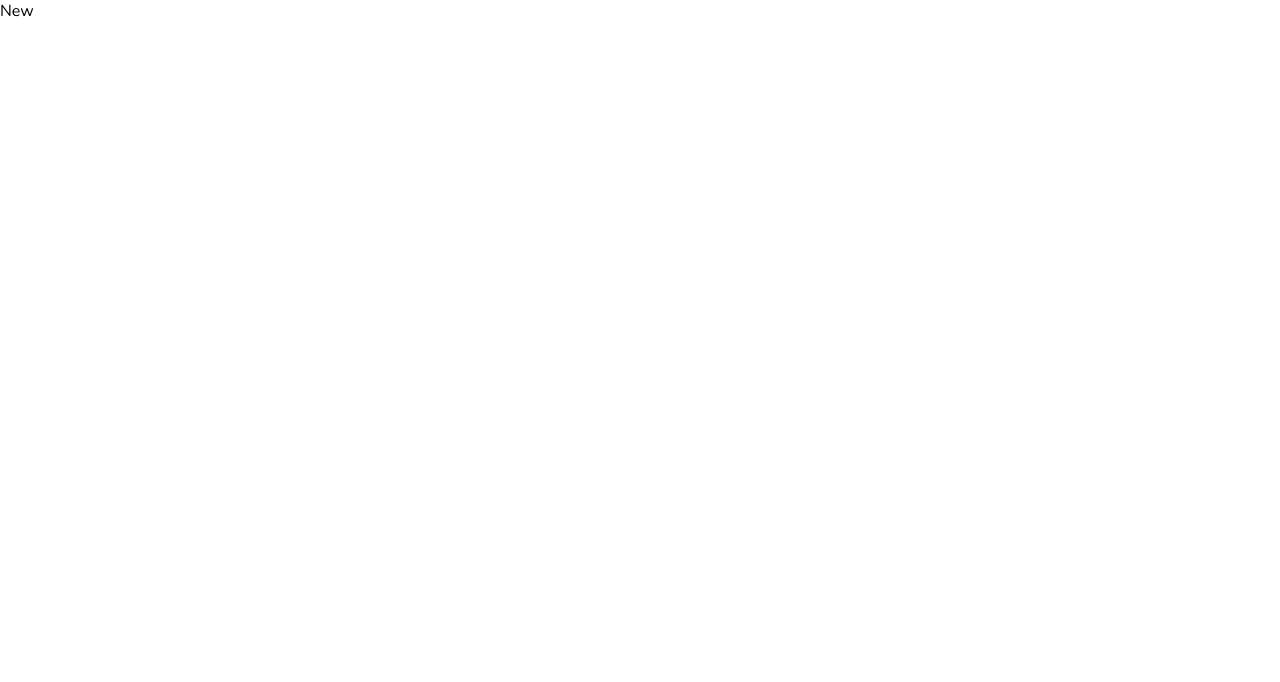
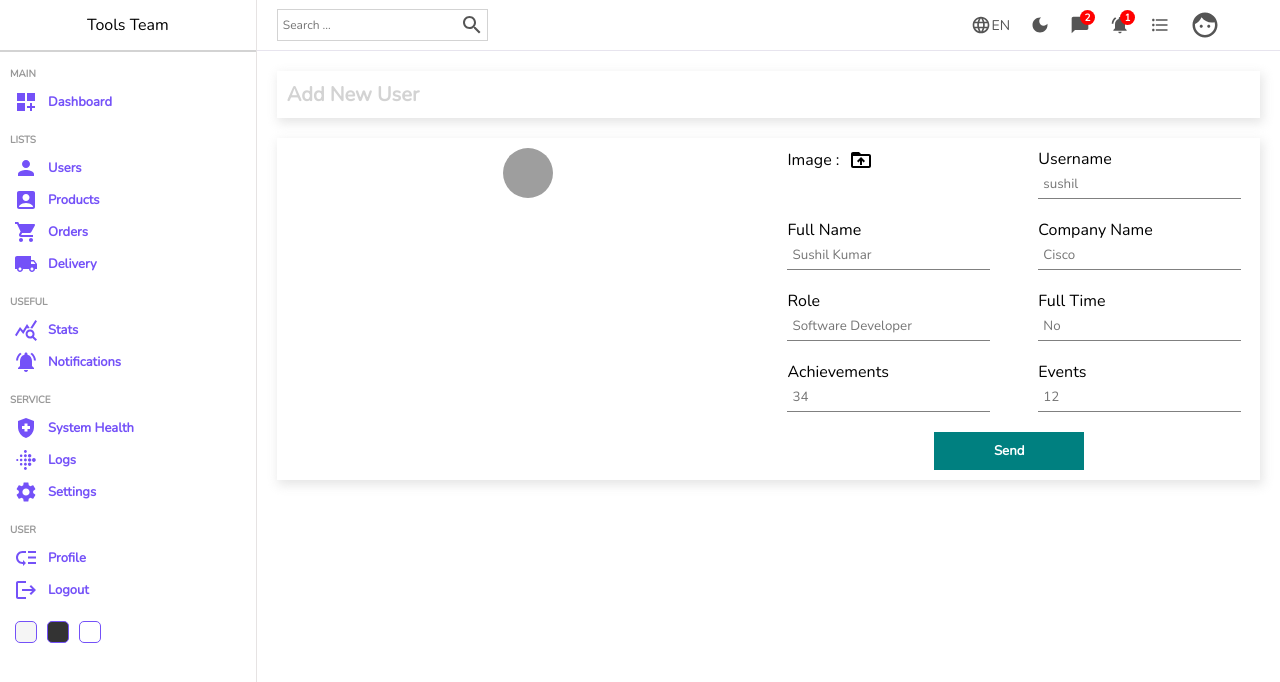
Before and after one commit to Sushil456/Dashboard, a React (Create React App) app: page /users/new in a window 1280 px wide. Shown: the top 682 px of the page. Built offline with nearby package versions, Linux system fonts and the light colour scheme; grey boxes are pictures that could not be loaded.

Commit message:
New Page is created with two sources prductInputs and userInputs in datasource.js file, which help to show default one before user submit anything.

```diff
--- a/src/App.js
+++ b/src/App.js
@@ -4,6 +4,7 @@
 import { List } from "./Pages/List/List"
 import { Single } from "./Pages/Single/Single"
 import { New } from "./Pages/New/New"
+import { productInputs, userInputs } from "./formSource"
 export const App = () =>{
   return(
     <div className="App">
@@ -16,13 +17,13 @@
             <Route path="users">
               <Route index element={<List/>}/>
               <Route path=":userId" element={<Single/>} />
-              <Route path="new" element={<New/>} />
+              <Route path="new" element={<New inputs={userInputs} title='Add New User' />} />
             </Route>
             {/* Products Route  */}
             <Route path="products">
               <Route index element={<List/>}/>
               <Route path=":productId" element={<Single/>} />
-              <Route path="new" element={<New/>} />
+              <Route path="new" element={<New inputs={productInputs} title='Add New Product' />} />
             </Route>
           </Route>
         </Routes>
--- a/src/Pages/New/New.jsx
+++ b/src/Pages/New/New.jsx
@@ -1,6 +1,52 @@
+import { useState } from 'react';
+import { Navbar } from '../../Components/Navbar/Navbar';
+import { Sidebar } from '../../Components/Sidebar/Sidebar';
+import './New.scss';
+import DriveFolderUploadIcon from '@mui/icons-material/DriveFolderUpload';
+export const New = ({inputs, title}) => {
 
-export const New = () => {
+  const [file, setFile] = useState('')
+  // create file state to store img
   return (
-    <div>New</div>
+    <div className='new' >
+      <Sidebar />
+      <div className="newContainer">
+        <Navbar />
+
+        <div className="top">
+          <h1>{title}</h1>
+
+        </div>
+        <div className="bottom">
+
+          <div className="left">
+            <img src={file ? URL.createObjectURL(file) : 'prev img url'} alt="" />
+            {/* here src={file ? URL.createObjectURL(file) : 'prev img url'} which first check if new file is creted or not if not then it set to one default one  */}
+          </div>
+
+          <div className="right">
+            <form>
+
+              <div className="formInput" key={inputs.id}>
+                <label htmlFor='file' >Image : <DriveFolderUploadIcon className='icon' /></label>
+                <input type="file" onChange={e => setFile(e.target.files[0] )}  id='file' style={{display:'none'}} />
+              </div>
+              {/* here e.target.files[0] to take only one image  */}
+              {inputs.map((input) =>(
+                <div className="formInput">
+                <label >{input.label}</label>
+                <input type={input.type} placeholder={input.placeholder}/>
+              </div>
+              ))}
+
+
+              <button>Send</button>
+
+            </form>
+          </div>
+        </div>
+
+      </div>
+    </div>
   )
 }
--- a/src/Pages/New/New.scss
+++ b/src/Pages/New/New.scss
@@ -0,0 +1,80 @@
+ .new{
+    width: 100%;
+    display: flex;
+
+    .newContainer{
+        flex: 6;
+
+        .top, .bottom{
+
+            padding: 10px;
+            margin: 20px;
+            -webkit-box-shadow: 2px 4px 10px 1px rgba(0,0,0, 0.47);
+            box-shadow: 2px 4px 10px 1px rgba(201, 201, 201, 0.47);
+            display: flex;
+
+            h1{
+                color: lightgray;
+                font-size: 20px;
+            }
+
+            .left{
+                flex: 1;
+                text-align: center;
+
+                img{
+                    width: 50px;
+                    height: 50px;
+                    object-fit: cover;
+                    border-radius: 50%;
+                }
+
+            }
+
+            .right{
+                flex:1 ;
+
+                form{
+                    display: flex;
+                    flex-wrap: wrap;
+                    gap: 20px;
+                    justify-content: space-around;
+
+                    .formInput{
+                        width: 40%;
+
+                        label{
+                            display: flex;
+                            align-items: center;
+                            gap: 10px;
+
+                            .icon{
+                                cursor: pointer;
+                            }
+                        }
+
+                        input{
+                            width: 100%;
+                            padding: 5px;
+                            border: none;
+                            border-bottom: 1px solid gray;
+
+                        }
+
+                    }
+
+                    button{
+                        width: 150px;
+                        padding: 10px;
+                        border: none;
+                        background-color: teal;
+                        color: white;
+                        font-weight: bold;
+                        cursor: pointer;
+                    }
+                }
+
+            }
+        }
+    }
+ }
--- /dev/null
+++ b/src/formSource.js
@@ -0,0 +1,80 @@
+export const userInputs = [
+    {
+        id:1,
+        label: 'Username',
+        type:'text',
+        placeholder:'sushil'
+    }
+    ,
+    {
+        id:2,
+        label: 'Full Name',
+        type:'text',
+        placeholder:'Sushil Kumar'
+    }
+    ,
+    {
+        id:3,
+        label: 'Company Name',
+        type:'text',
+        placeholder:'Cisco'
+    },
+    {
+        id:4,
+        label: 'Role',
+        type:'text',
+        placeholder:'Software Developer'
+    },
+    {
+        id:5,
+        label: 'Full Time',
+        type:'text',
+        placeholder:'No'
+    },
+    {
+        id:6,
+        label: 'Achievements',
+        type:'text',
+        placeholder:'34'
+    },
+    {
+        id:7,
+        label: 'Events',
+        type:'text',
+        placeholder:'12'
+    }
+]
+
+export const productInputs = [
+    {
+        id:1,
+        label: 'Title',
+        type:'text',
+        placeholder:'Apple'
+    },
+    {
+        id:2,
+        label: 'Description',
+        type:'text',
+        placeholder:'Description'
+    },
+    {
+        id:3,
+        label: 'Category',
+        type:'text',
+        placeholder:'Laptop'
+    },
+    {
+        id:4,
+        label: 'Stock',
+        type:'text',
+        placeholder:'2 Available'
+    },
+    {
+        id:5,
+        label: 'Stock',
+        type:'text',
+        placeholder:'2 Available'
+    },
+
+]
```
